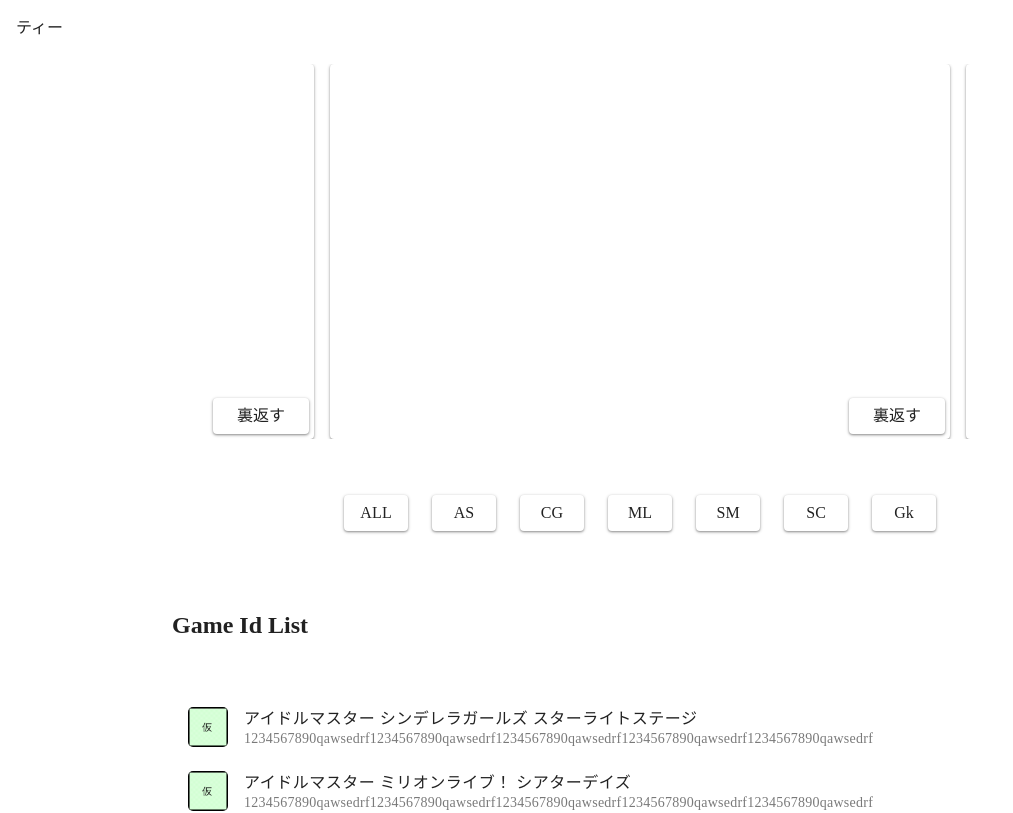
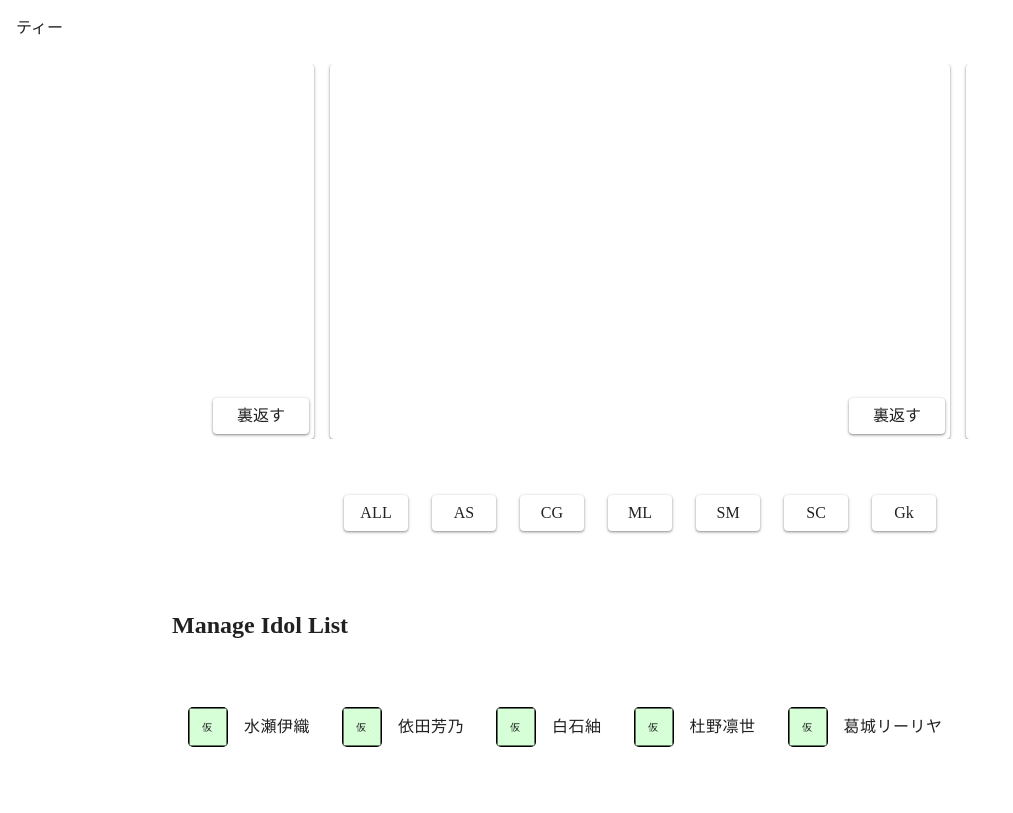
Before and after one commit to teakatara/imas-business-card-hp, a Vue app: page / in a window 1280 px wide. Shown: the top 813 px of the page, without its empty margins (0-1013 px from the left). Built offline with nearby package versions, Linux system fonts and the light colour scheme; a small style sheet from the web is missing.

Commit message:
担当アイドル表示コンポーネントを実装

```diff
--- a/src/components/ManageIdolList.vue
+++ b/src/components/ManageIdolList.vue
@@ -0,0 +1,45 @@
+<script setup lang="ts">
+import { ref, watch } from "vue";
+
+import { MANAGE_IDOL_LIST } from "@/data/const";
+import type { Brand } from "@/types/Brand";
+import type { ManageIdol } from "@/types/ManageIdol";
+import { getBrandIconPath } from "@/utils/image-utils";
+
+const { selectedBrand } = defineProps<{
+  selectedBrand: Brand | undefined;
+}>();
+
+const likeMusicList = ref<ManageIdol[]>(MANAGE_IDOL_LIST);
+
+// selectedBrandが変更されたときに、likeMusicListを更新する
+watch(
+  () => selectedBrand,
+  (newValue: Brand | undefined) => {
+    likeMusicList.value = MANAGE_IDOL_LIST.filter(
+      (item: ManageIdol) => newValue === undefined || item.brand === newValue,
+    );
+    // console.log("ManageIdolList: selectedBrand changed to ", newValue);
+  },
+);
+</script>
+
+<template>
+  <v-container>
+    <v-row>
+      <h2>Manage Idol List</h2>
+    </v-row>
+    <v-row>
+      <v-list lines="two" class="d-flex flex-wrap">
+        <v-list-item v-for="item in likeMusicList" :key="item.name">
+          <template v-slot:title>
+            <span style="word-break: keep-all; overflow-wrap: break-word; white-space: normal">{{ item.name }}</span>
+          </template>
+          <template v-slot:prepend>
+            <v-avatar :image="item.icon ?? getBrandIconPath(item.brand)" rounded="5"></v-avatar>
+          </template>
+        </v-list-item>
+      </v-list>
+    </v-row>
+  </v-container>
+</template>
--- a/src/components/ProducerInfomationArea.vue
+++ b/src/components/ProducerInfomationArea.vue
@@ -4,6 +4,7 @@ import { ref } from "vue";
 import BrandFilter from "@/components/BrandFilter.vue";
 import GameIdList from "@/components/GameIdList.vue";
 import LikeMusicList from "@/components/LikeMusicList.vue";
+import ManageIdolList from "@/components/ManageIdolList.vue";
 
 const brandFilterRef = ref<InstanceType<typeof BrandFilter> | null>(null);
 </script>
@@ -14,6 +15,9 @@ const brandFilterRef = ref<InstanceType<typeof BrandFilter> | null>(null);
       <BrandFilter ref="brandFilterRef" />
     </v-row>
     <v-row>
+      <ManageIdolList :selected-brand="brandFilterRef?.selectedBrand" />
+    </v-row>
+    <v-row>
       <GameIdList :selected-brand="brandFilterRef?.selectedBrand" />
     </v-row>
     <v-row>
--- a/src/data/const.ts
+++ b/src/data/const.ts
@@ -1,5 +1,6 @@
 import type { BusinessCardInfo } from "@/types/BusinessCard";
 import type { GameId } from "@/types/GameId";
+import type { ManageIdol } from "@/types/ManageIdol";
 import type { Music } from "@/types/Music";
 
 export const P_NAME: string = "ティー";
@@ -47,5 +48,28 @@ export const LIKE_MUSIC_LIST: Music[] = [
     title: "瑠璃色金魚と花菖蒲",
     artist: "白石紬",
     brand: "ML",
-  }
+  },
 ];
+
+export const MANAGE_IDOL_LIST: ManageIdol[] = [
+  {
+    name: "水瀬伊織",
+    brand: "AS",
+  },
+  {
+    name: "依田芳乃",
+    brand: "CG",
+  },
+  {
+    name: "白石紬",
+    brand: "ML",
+  },
+  {
+    name: "杜野凛世",
+    brand: "SC",
+  },
+  {
+    name: "葛城リーリヤ",
+    brand: "Gk",
+  },
+];
--- /dev/null
+++ b/src/types/ManageIdol.ts
@@ -0,0 +1,13 @@
+import type { Brand } from "@/types/Brand";
+
+/**
+ * アイドル情報の型定義
+ */
+export interface ManageIdol {
+  /** アイドルの名前 */
+  name: string;
+  /** 所属ブランド */
+  brand: Brand;
+  /** アイドルのアイコン画像のパス */
+  icon?: string;
+}
```
